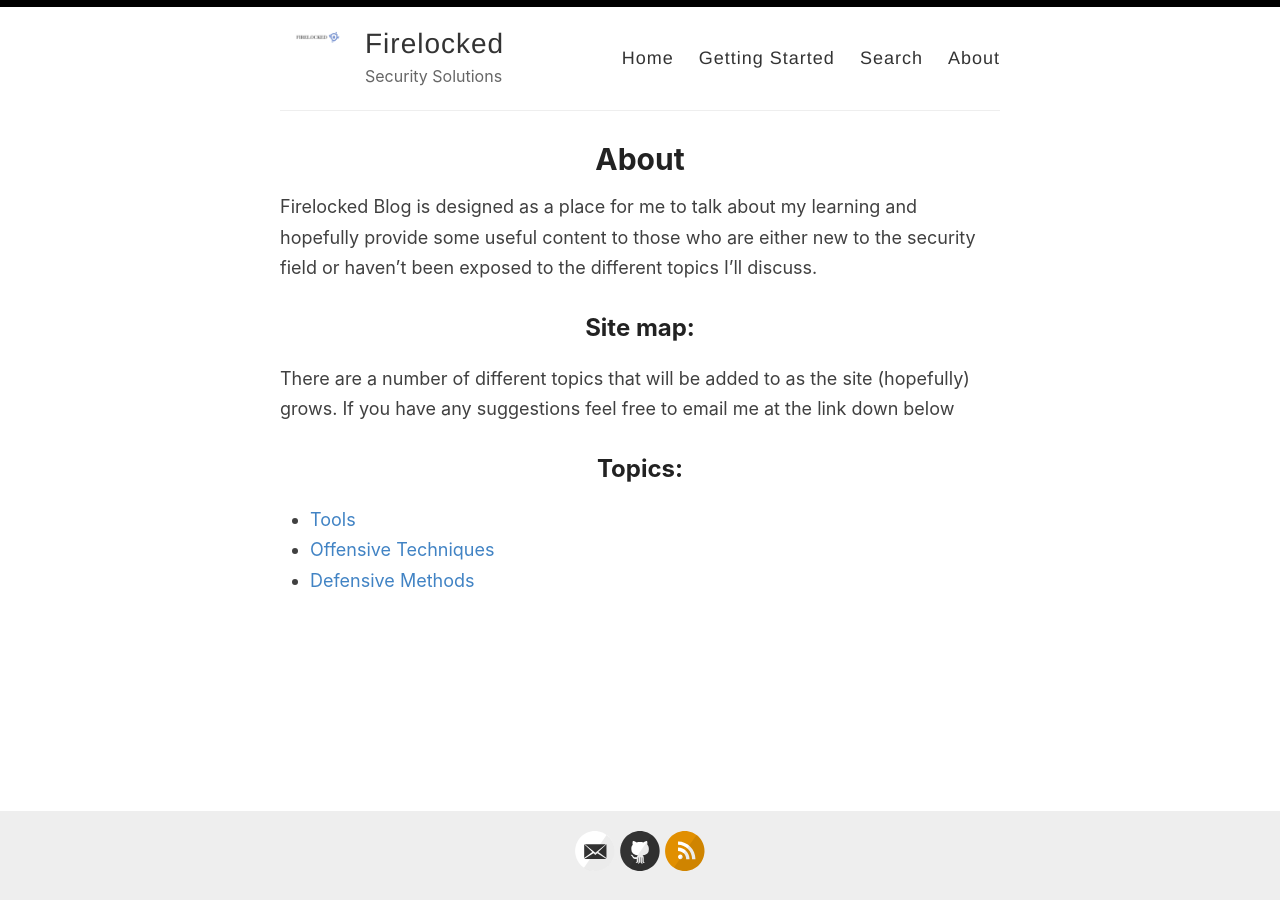
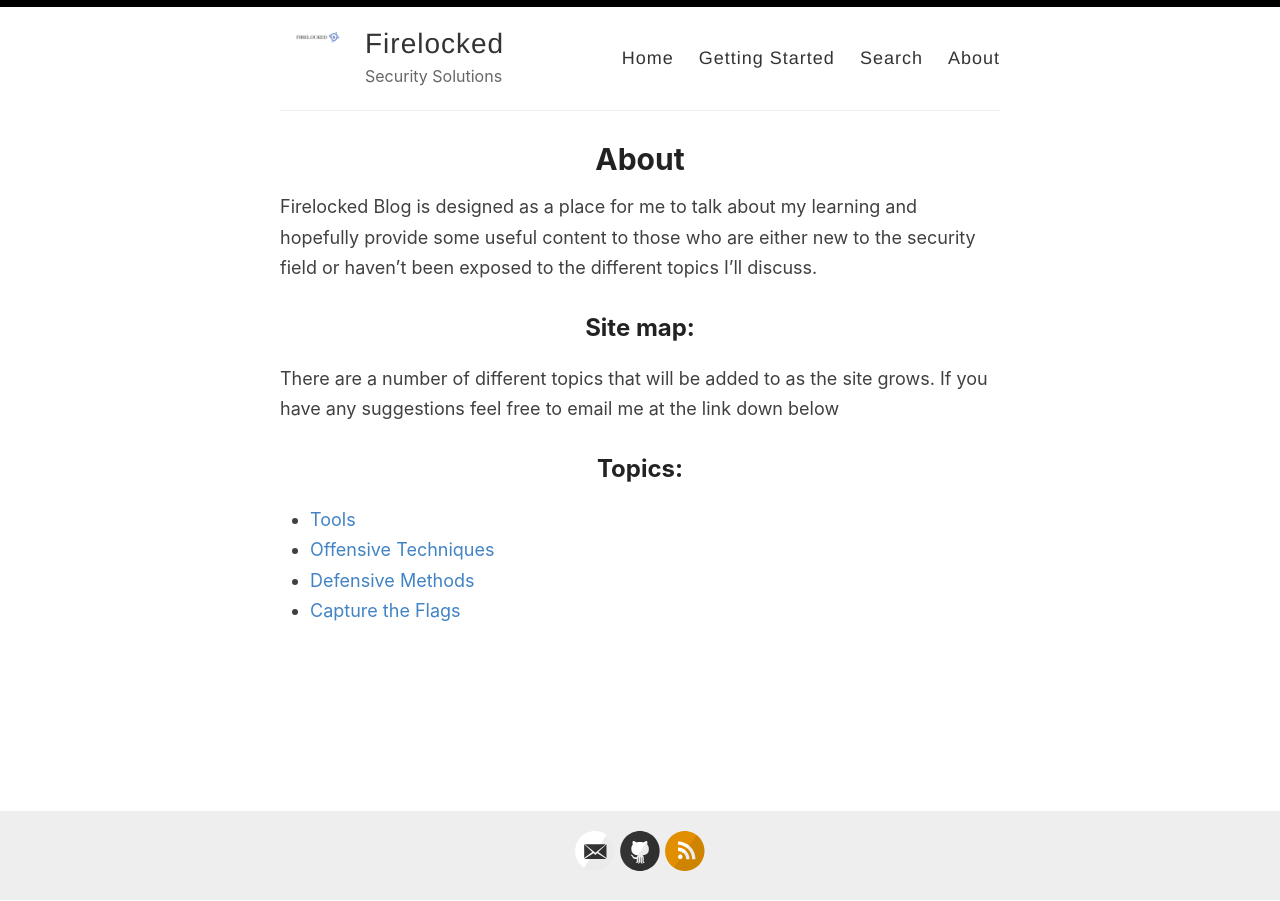
Before and after one commit to cyber-chief/cyber-chief.github.io, a Jekyll site: the page built from _pages/index.md, in a window 1280 px wide. Built offline with Jekyll 4.4.1, drawn with Linux system fonts in a browser that asks for light colours; the list of posts is cut into pages by our own code.

Commit message:
Added ctf links

```diff
--- a/_pages/about.md
+++ b/_pages/about.md
@@ -13,6 +13,7 @@ There are a number of different topics that will be added to as the site (hopefu
  - [Tools][1]
  - [Offensive Techniques][2]
  - [Defensive Methods][3]
+ - [Capture the Flags][4]
 
 
 
--- a/_pages/index.md
+++ b/_pages/index.md
@@ -1,24 +1,25 @@
 ---
 layout: page
 title: About
-permalink: /
+permalink: /about/
 ---
 
 Firelocked Blog is designed as a place for me to talk about my learning and hopefully provide some useful content to those who are either new to the security field or haven't been exposed to the different topics I'll discuss.
 
 ## Site map:
-There are a number of different topics that will be added to as the site (hopefully) grows. If you have any suggestions feel free to email me at the link down below
-
+There are a number of different topics that will be added to as the site grows. If you have any suggestions feel free to email me at the link down below
 
 ## Topics:
  - [Tools][1]
  - [Offensive Techniques][2]
  - [Defensive Methods][3]
+ - [Capture the Flags][4]
 
 
 
 
 
-[1]: /tools/
-[2]: /offense/
-[3]: /defense/
+[1]: /tools)
+[2]: /offense
+[3]: /defense
+[4]: /ctfs
```
Also changed, not shown: other parts of _pages/about.md (+1 -0 lines), _pages/ctfs.md (added, +9 -0 lines).
